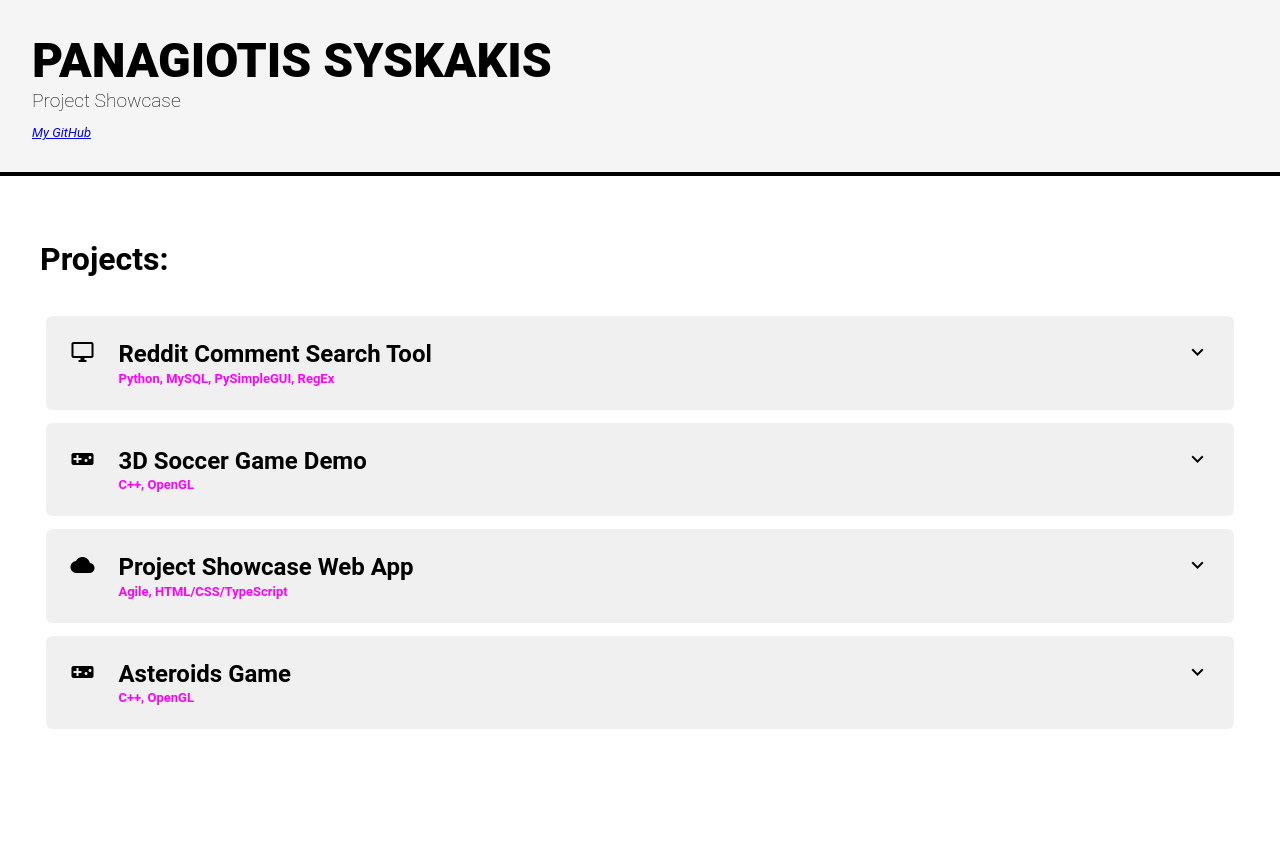
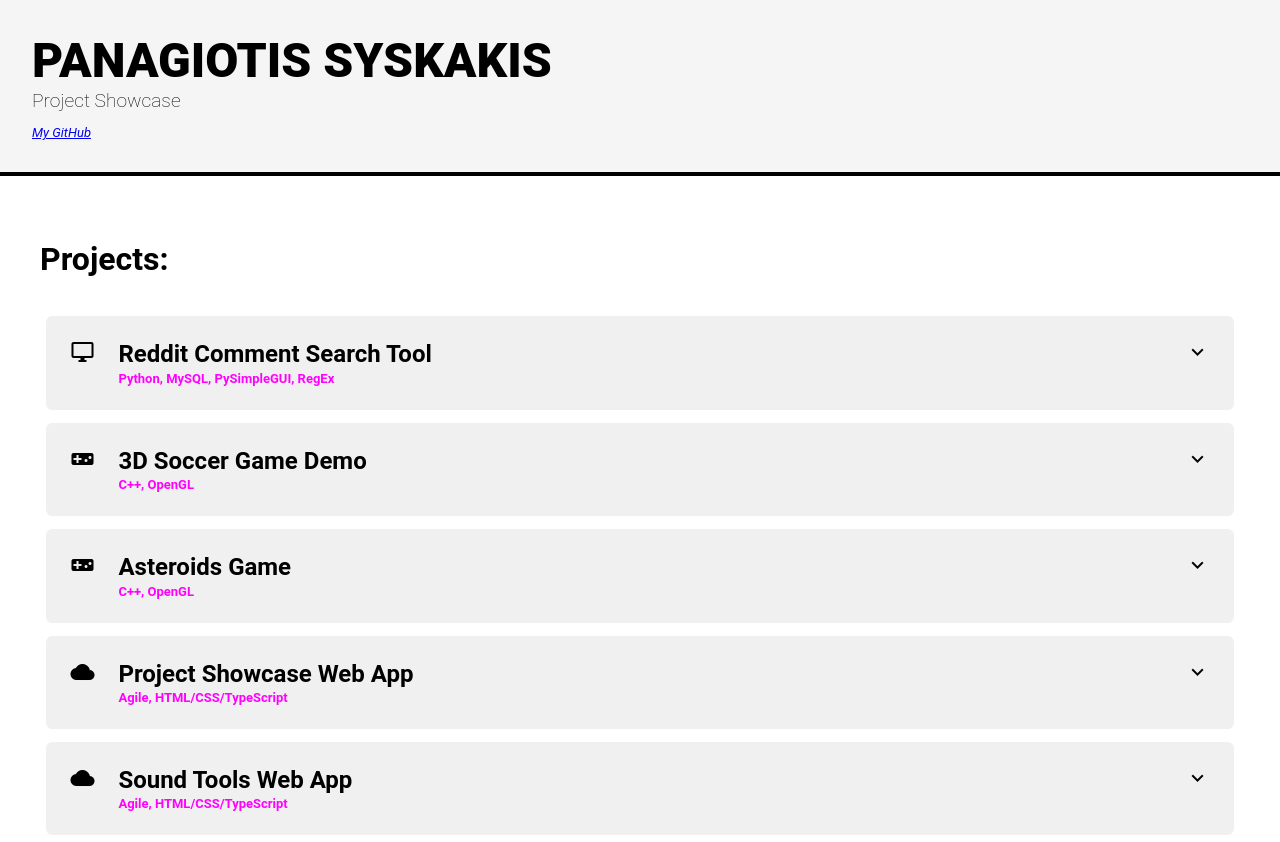
Before and after one commit to Pansysk75/Pansysk75.github.io, an Angular app: page / in a window 1280 px wide. Before the commit the page ends 800 px from the top, so only its background shows below. Built offline with nearby package versions, Linux system fonts and the light colour scheme.

Commit message:
Added url functionality & new project

```diff
--- a/src/app/project.service.ts
+++ b/src/app/project.service.ts
@@ -2,7 +2,7 @@ import { Injectable } from '@angular/core';
 
 @Injectable()
 export class ProjectService {
-  constructor() {}
+  constructor() { }
 
   getProjects() {
     return [
@@ -10,7 +10,7 @@ export class ProjectService {
         name: 'Reddit Comment Search Tool',
         caption: 'Python, MySQL, PySimpleGUI, RegEx',
         description:
-          '<div>&bull; Fetch comments from Reddit</div><br> <div>&bull; Search for specific keyword or RegEx expression</div><br> <div>&bull; Interactive GUI</div>',
+          '<div>&bull; Desktop app</div><br><div>&bull; Fetch comments from Reddit</div><br> <div>&bull; Search for specific keyword or RegEx expression</div><br> <div>&bull; Interactive GUI</div>',
         image:
           'assets/reddit-comment-search.jpg',
         material_icon: 'desktop_windows',
@@ -25,15 +25,6 @@ export class ProjectService {
         material_icon: 'videogame_asset',
       },
       {
-        name: 'Project Showcase Web App',
-        caption: 'Agile, HTML/CSS/TypeScript',
-        description:
-          '<div>&bull; Modern interactive front-end demo</div><br> <div>&bull; Responsive design</div> <br> <div>&bull; Object-oriented approach</div>',
-          image:
-          'assets/project-showcase.jpg',
-        material_icon: 'cloud',
-      },
-      {
         name: 'Asteroids Game',
         caption: 'C++, OpenGL',
         description:
@@ -42,6 +33,25 @@ export class ProjectService {
           'assets/asteroids.jpg',
         material_icon: 'videogame_asset',
       },
+      {
+        name: 'Project Showcase Web App',
+        caption: 'Agile, HTML/CSS/TypeScript',
+        description:
+          '<div>&bull; Modern interactive front-end demo</div><br> <div>&bull; Responsive design</div> <br> <div>&bull; Object-oriented approach</div>',
+        image:
+          'assets/project-showcase.jpg',
+        material_icon: 'cloud',
+      },
+      {
+        name: 'Sound Tools Web App',
+        caption: 'Agile, HTML/CSS/TypeScript',
+        description:
+          '<div>&bull; Audio visualisations & tools</div><br> <div>&bull; Currently under development</div> <br>',
+        image:
+          'assets/soundfield.jpg',
+        material_icon: 'cloud',
+        url: "https://pansysk75.github.io/soundfield/"
+      },
     ];
   }
 }
--- a/src/app/project/project.component.css
+++ b/src/app/project/project.component.css
@@ -1,3 +1,5 @@
+
+
 .project-block {
   background-color: rgb(240, 240, 240);
   border-radius: 0.4em;
@@ -55,15 +57,37 @@ img {
 }
 
 .description {
+  display: flex;
+  flex-direction: column;
+  justify-content: space-between;
+  background-color: rgba(0, 0, 0, 0.02);
+
   padding: 1em;
   min-width: 200px;
   flex-grow: 3;
-  background-color: rgba(0, 0, 0, 0.02);
   border-radius: 0.4em;
 }
 
-.description div {
-  margin: auto;
+  .description div {
+    justify-self: left;
+  }
+
+.url-button{
+  display: flex;
+  align-items: center;
+  flex-direction: row;
+  justify-content:space-around;
+
+
+  font-size: x-large;
+  text-decoration: none;
+  color: initial;
+  border-radius: 0.4em;
+  background-color: rgba(0, 0, 0, 0.02);
+}
+
+.url-button:hover{
+  background-color: rgba(0, 0, 0, 0.06);
 }
 
 .material-icons {
--- a/src/app/project/project.component.html
+++ b/src/app/project/project.component.html
@@ -1,8 +1,8 @@
-<div class="project-block" (click)="toggle()">
-  <div class="main-content">
+<div class="project-block">
+  <div class="main-content" (click)="toggle()">
     <div>
-    <div class="left-content">
-      <div class="material-icons">{{ project.material_icon }}</div>
+      <div class="left-content">
+        <div class="material-icons">{{ project.material_icon }}</div>
         <div class="title">
           <div>{{ project.name }}</div>
           <div class="caption">{{ project.caption }}</div>
@@ -14,11 +14,20 @@
   </div>
 
   <div [@smooth-collapse]="!isExpanded ? 'initial' : 'final'" class="details">
-    <div *ngIf="project.image" class="image-border">
+    <div *ngIf="project.image" class="image-border" (click)="toggle()">
       <img src="{{ project.image }}" />
     </div>
-    <div class="description">
+    <div class="description" (click)="toggle()">
       <div [innerHTML]="project.description"></div>
+      <a *ngIf="project.url" href="{{project.url}}" target=”_blank” class="url-button"
+        (click)="$event.stopPropagation()">
+        <div>Visit Website
+          <div class="material-icons">open_in_new
+          </div>
+        </div>
+      </a>
     </div>
+
+
   </div>
 </div>
```
Also changed, not shown: src/app/project/project.component.ts (+4 -3 lines), src/assets/soundfield.jpg (added).
